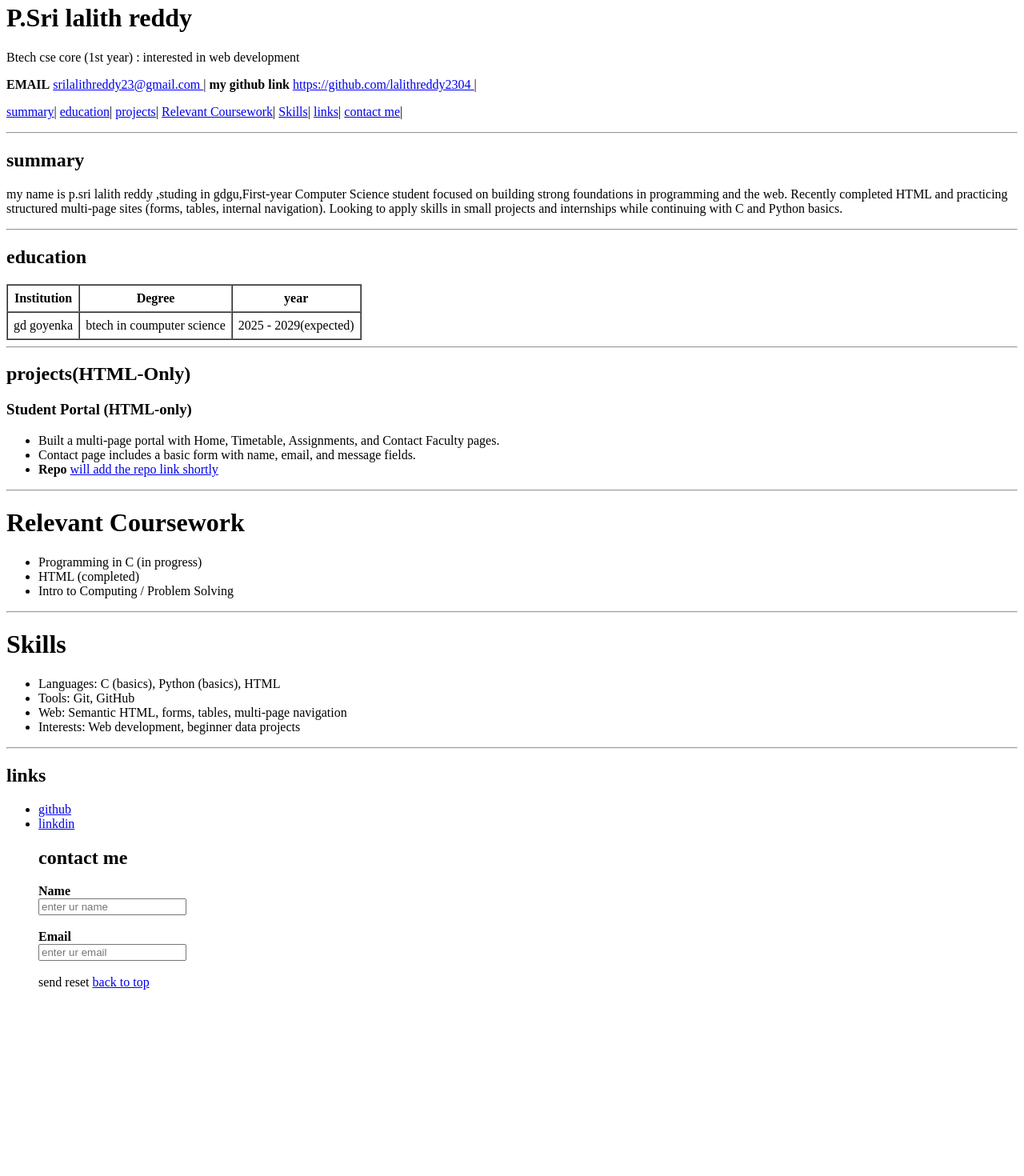
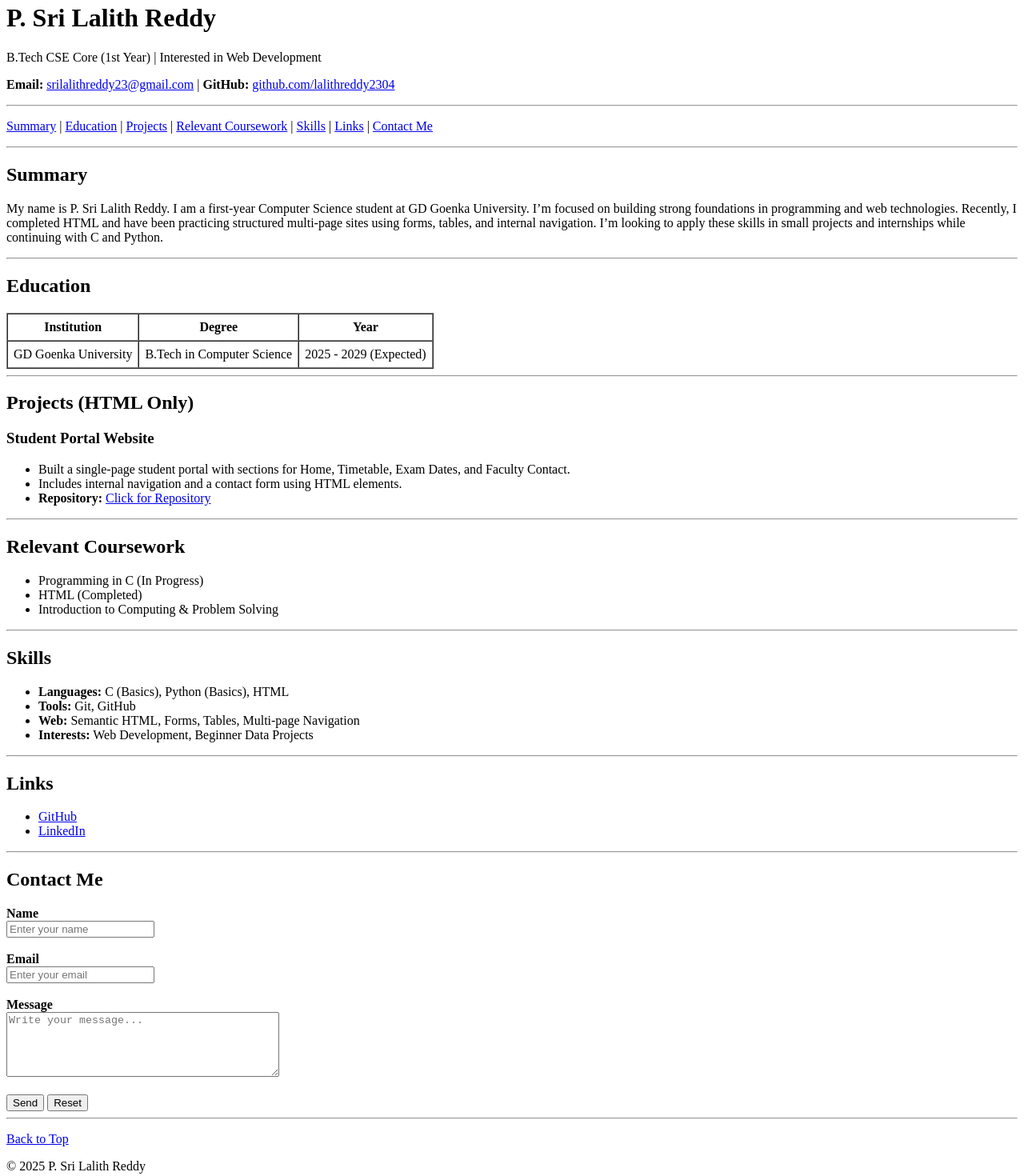
Before and after one commit to lalithreddy2304/html-portfolio-projects-web-development, a plain HTML site: page resume-project/index.html in a window 1280 px wide. Shown: the part 17-1487 px from the top of the page at 80% size. Before the commit the page ends 1270 px from the top, so only its background shows below. Drawn offline with Linux system fonts and the light colour scheme.

Commit message:
Update index.html

```diff
--- a/resume-project/index.html
+++ b/resume-project/index.html
@@ -3,96 +3,139 @@
 <head>
   <meta charset="UTF-8">
   <meta name="viewport" content="width=device-width, initial-scale=1.0">
-    <title>Document</title>
+  <title>P. Sri Lalith Reddy - Portfolio</title>
 </head>
 <body>
-<h1>P.Sri lalith reddy</h1>
-<p>Btech cse core (1st year) : interested in web development</p>
-<strong>EMAIL</strong>
-<a href="srilalithreddy23@gmail.com">srilalithreddy23@gmail.com </A> |
-<strong>my github link</strong>
-<a href="https://github.com/lalithreddy2304" target="_blank">https://github.com/lalithreddy2304 </a>|
+
+  <header>
+    <h1>P. Sri Lalith Reddy</h1>
+    <p>B.Tech CSE Core (1st Year) | Interested in Web Development</p>
+    <p>
+      <strong>Email:</strong>
+      <a href="mailto:srilalithreddy23@gmail.com">srilalithreddy23@gmail.com</a> |
+      <strong>GitHub:</strong>
+      <a href="https://github.com/lalithreddy2304" target="_blank">github.com/lalithreddy2304</a>
+    </p>
+  </header>
+
+  <hr>
 
   <nav>
     <p>
-<a href="#summary">summary</a>|
-  <a href="#education">education</a>|
-<a href="#projects">projects</a>|
-<a href="#Relevant Coursework">Relevant Coursework</a>|
-<a href="#Skills">Skills</a>|
-<a href="#links">links</a>|
-<a href="contact me">contact me</a>|
+      <a href="#summary">Summary</a> |
+      <a href="#education">Education</a> |
+      <a href="#projects">Projects</a> |
+      <a href="#coursework">Relevant Coursework</a> |
+      <a href="#skills">Skills</a> |
+      <a href="#links">Links</a> |
+      <a href="#contact">Contact Me</a>
     </p>
   </nav>
+
   <hr>
-<h2>summary</h2>
-<p>my name is p.sri lalith reddy ,studing in gdgu,First-year Computer Science student focused on building strong foundations in programming and the web. Recently completed HTML and practicing structured multi-page sites (forms, tables, internal navigation). Looking to apply skills in small projects and internships while continuing with C and Python basics.</p>
+
+  <section id="summary">
+    <h2>Summary</h2>
+    <p>
+      My name is P. Sri Lalith Reddy. I am a first-year Computer Science student at GD Goenka University.
+      I’m focused on building strong foundations in programming and web technologies.
+      Recently, I completed HTML and have been practicing structured multi-page sites using forms, tables, and internal navigation.
+      I’m looking to apply these skills in small projects and internships while continuing with C and Python.
+    </p>
+  </section>
+
   <hr>
-<!-- <section id="education"></section> -->
- <h2>education</h2>
 
-  <table border="1"  cellspacing="0" cellpadding="7">
-
+  <section id="education">
+    <h2>Education</h2>
+    <table border="1" cellspacing="0" cellpadding="7">
       <thead>
         <tr>
           <th>Institution</th>
           <th>Degree</th>
-<th>year</th>
+          <th>Year</th>
         </tr>
       </thead>
       <tbody>
         <tr>
-        <td>gd goyenka </td>
-        <td>btech in coumputer science</td>
-        <td>2025 - 2029(expected)</td>
+          <td>GD Goenka University</td>
+          <td>B.Tech in Computer Science</td>
+          <td>2025 - 2029 (Expected)</td>
         </tr>
       </tbody>
     </table>
+  </section>
+
   <hr>
-<h2>projects(HTML-Only)</h2>
-<h3>Student Portal (HTML-only)</h3>
+
+  <section id="projects">
+    <h2>Projects (HTML Only)</h2>
+    <h3>Student Portal Website</h3>
     <ul>
-    <li>Built a multi-page portal with Home, Timetable, Assignments, and Contact Faculty pages. </li>
-    <li>Contact page includes a basic form with name, email, and message fields.</li>
+      <li>Built a single-page student portal with sections for Home, Timetable, Exam Dates, and Faculty Contact.</li>
+      <li>Includes internal navigation and a contact form using HTML elements.</li>
+      <li><strong>Repository:</strong> <a href="https://lalithreddy2304.github.io/html-portfolio-projects-web-development/resume-project/">Click for Repository</a></li>
+    </ul>
+  </section>
 
-   <li><strong>Repo</strong> <a href="add the repo link later">will add the repo link shortly</a> </li>
+  <hr>
 
+  <section id="coursework">
+    <h2>Relevant Coursework</h2>
+    <ul>
+      <li>Programming in C (In Progress)</li>
+      <li>HTML (Completed)</li>
+      <li>Introduction to Computing & Problem Solving</li>
     </ul>
+  </section>
+
   <hr>
-<h1>Relevant Coursework</h1>
+
+  <section id="skills">
+    <h2>Skills</h2>
     <ul>
-    <li>Programming in C (in progress)</li>
-    <li>HTML (completed)</li>
-    <li>Intro to Computing / Problem Solving</li>
+      <li><strong>Languages:</strong> C (Basics), Python (Basics), HTML</li>
+      <li><strong>Tools:</strong> Git, GitHub</li>
+      <li><strong>Web:</strong> Semantic HTML, Forms, Tables, Multi-page Navigation</li>
+      <li><strong>Interests:</strong> Web Development, Beginner Data Projects</li>
     </ul>
+  </section>
+
   <hr>
-<h1>Skills</h1>
+
+  <section id="links">
+    <h2>Links</h2>
     <ul>
-    <li>Languages: C (basics), Python (basics), HTML</li>
-    <li>Tools: Git, GitHub</li>
-    <li>Web: Semantic HTML, forms, tables, multi-page navigation</li>
-    <li>Interests: Web development, beginner data projects</li>
+      <li><a href="https://github.com/lalithreddy2304" target="_blank">GitHub</a></li>
+      <li><a href="https://www.linkedin.com/in/lalith-reddy-pedaballi-90b8b5384" target="_blank">LinkedIn</a></li>
     </ul>
+  </section>
+
   <hr>
-<h2>links</h2>
-<ul>
-<li><a href="https://github.com/lalithreddy2304">github</a></li>
-<li><a href="https://www.linkedin.com/in/lalith-reddy-pedaballi-90b8b5384is">linkdin</a>
-<br>
 
-<h2>contact me</h2>
+  <section id="contact">
+    <h2>Contact Me</h2>
+    <form>
+      <label><strong>Name</strong></label><br>
+      <input type="text" placeholder="Enter your name"><br><br>
 
-<strong>Name</strong><br>
-<input type="text" placeholder="enter ur name">
-<br>
-<br>
-<strong>Email</strong><br>
-<input type="email" placeholder="enter ur email">
-<br>
-<br>
-<a button type="submit">send</button>
-<a button type="reset">reset</button>
+      <label><strong>Email</strong></label><br>
+      <input type="email" placeholder="Enter your email"><br><br>
 
-<a href="#top">back to top</a>
+      <label><strong>Message</strong></label><br>
+      <textarea rows="5" cols="40" placeholder="Write your message..."></textarea><br><br>
+
+      <button type="submit">Send</button>
+      <button type="reset">Reset</button>
+    </form>
+  </section>
+
+  <hr>
+
+  <footer>
+    <p><a href="#top">Back to Top</a></p>
+    <p>© 2025 P. Sri Lalith Reddy</p>
+  </footer>
+
 </body>
 </html>
```
Lines whose indentation alone changed are shown as unchanged.
